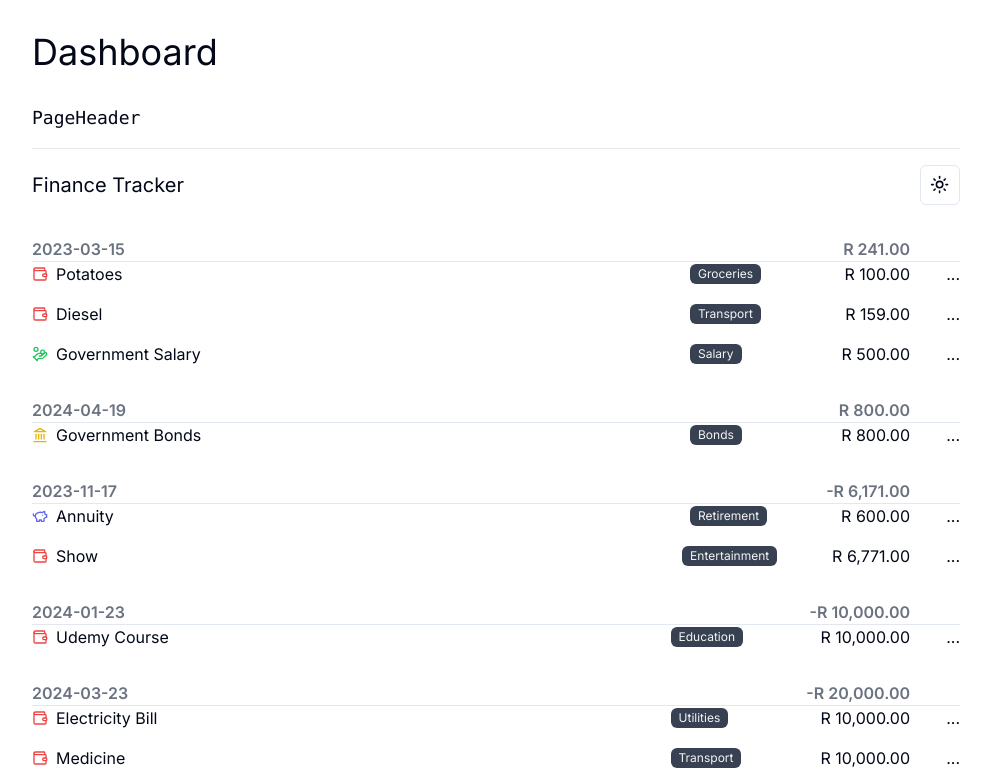
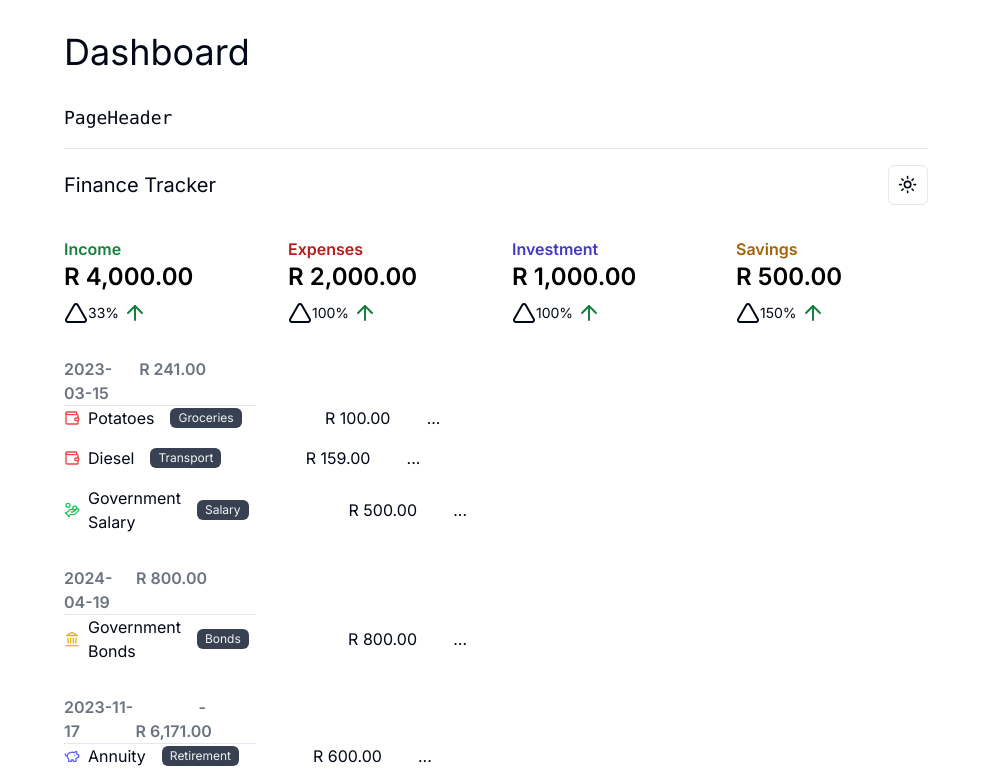
Before and after one commit to ariepaulus/next14-finance, a Next.js app: page /dashboard in a window 1280 px wide. Shown: the top 784 px of the page, without its empty margins (144-1135 px from the left). Built offline with nearby package versions, Linux system fonts and the light colour scheme; data requests are answered from the project's data file.

Commit message:
Fourth Commit 20 April 2024

```diff
--- /dev/null
+++ b/app/dashboard/components/Trend.tsx
@@ -0,0 +1,34 @@
+import BaseTrend from '@/components/Trend';
+import { TTrends, TTransactions } from '@/types/types';
+
+export default async function Trend({ type }: { type: TTransactions }) {
+  try {
+    const response = await fetch(`http://localhost:3001/trends`, {
+      method: 'GET',
+      headers: {
+        'Content-Type': 'application/json',
+      },
+    });
+
+    if (!response.ok) {
+      throw new Error(`HTTP error! status: ${response.status}`);
+    }
+
+    const trends: TTrends[] = await response.json();
+    const trend = trends.find(trend => trend.type === type);
+
+    if (!trend) {
+      console.error('No trend data found for type:', type);
+      return <div>No data found for {type}</div>;
+    }
+
+    console.log('amount =>', trend.amount);
+    console.log('prevAmount =>', trend.prevAmount);
+    console.log('type =>', type);
+
+    return <BaseTrend type={type} amount={trend.amount} prevAmount={trend.prevAmount} />;
+  } catch (error) {
+    console.error('Fetching trend data failed:', error);
+    return <div>Error fetching data</div>;
+  }
+}
--- a/app/dashboard/page.tsx
+++ b/app/dashboard/page.tsx
@@ -1,10 +1,23 @@
 import TransactionList from '@/app/dashboard/components/TransactionList';
 import { Suspense } from 'react';
 import TransactionListFallback from './components/TransactionListFallback';
+import Trend from './components/Trend';
 
 export default function Dashboard() {
   return (
-    <section>
+    <section className='mb-8 grid grid-cols-2 lg:grid-cols-4 gap-8'>
+      <Suspense>
+        <Trend type='Income' />
+      </Suspense>
+      <Suspense>
+        <Trend type='Expenses' />
+      </Suspense>
+      <Suspense>
+        <Trend type='Investment' />
+      </Suspense>
+      <Suspense>
+        <Trend type='Savings' />
+      </Suspense>
       <Suspense fallback={<TransactionListFallback />}>
         <TransactionList />
       </Suspense>
--- a/app/layout.tsx
+++ b/app/layout.tsx
@@ -20,7 +20,7 @@ export default function RootLayout({
     <html lang='en' data-lt-installed='true' suppressHydrationWarning={true}>
       <body
         className={cn(
-          'min-h-screen flex flex-col bg-background font-sans antialiased',
+          'min-h-screen flex flex-col px-8 bg-background font-sans antialiased',
           fontSans.variable
         )}
         suppressHydrationWarning={true}
--- a/db.json
+++ b/db.json
@@ -88,5 +88,27 @@
       "description": "Student Dissertation",
       "created_at": "2024-02-23T23:00:00"
     }
+  ],
+  "trends": [
+    {
+      "type": "Income",
+      "amount": 4000,
+      "prevAmount": 3000
+    },
+    {
+      "type": "Expenses",
+      "amount": 2000,
+      "prevAmount": 1000
+    },
+    {
+      "type": "Investment",
+      "amount": 1000,
+      "prevAmount": 500
+    },
+    {
+      "type": "Savings",
+      "amount": 500,
+      "prevAmount": 200
+    }
   ]
 }
--- a/types/types.d.ts
+++ b/types/types.d.ts
@@ -27,3 +27,9 @@ export interface ITransactionItem {
   amount: number;
   created_at: string;
 }
+
+export interface TTrends {
+  type: TTransactions;
+  amount: number;
+  prevAmount: number;
+}
```
Also changed, not shown: components/Trend.tsx (+3 -7 lines).
